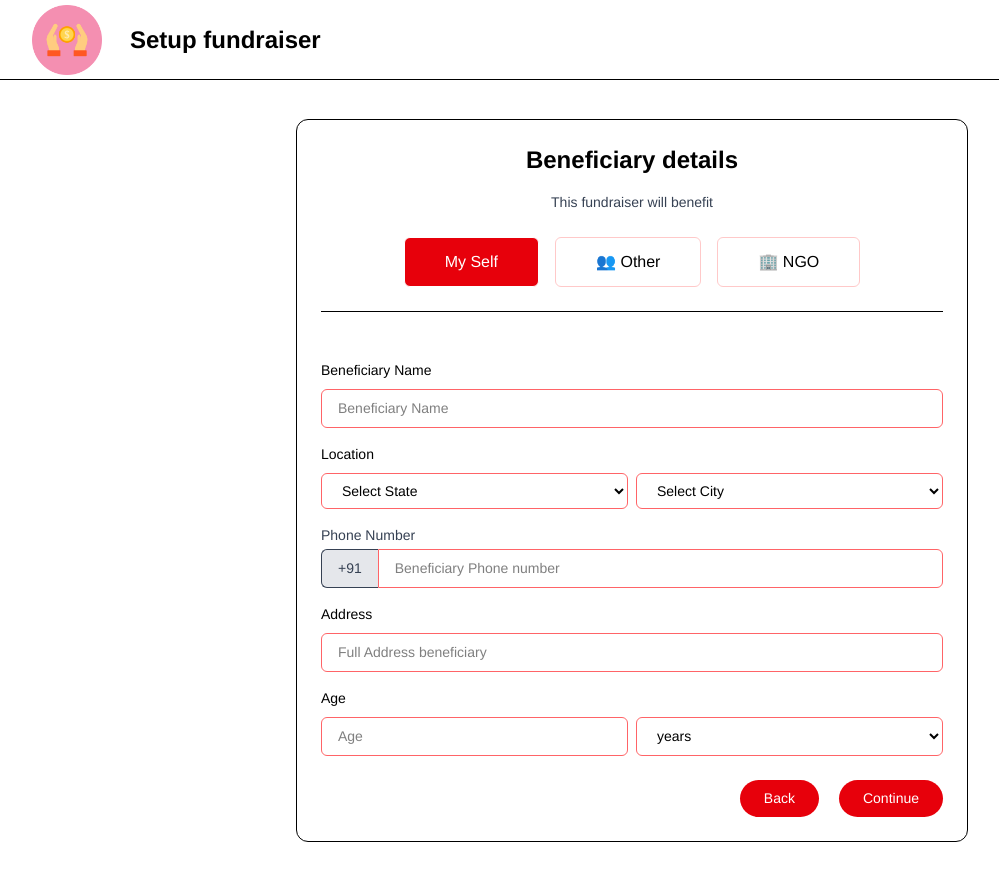
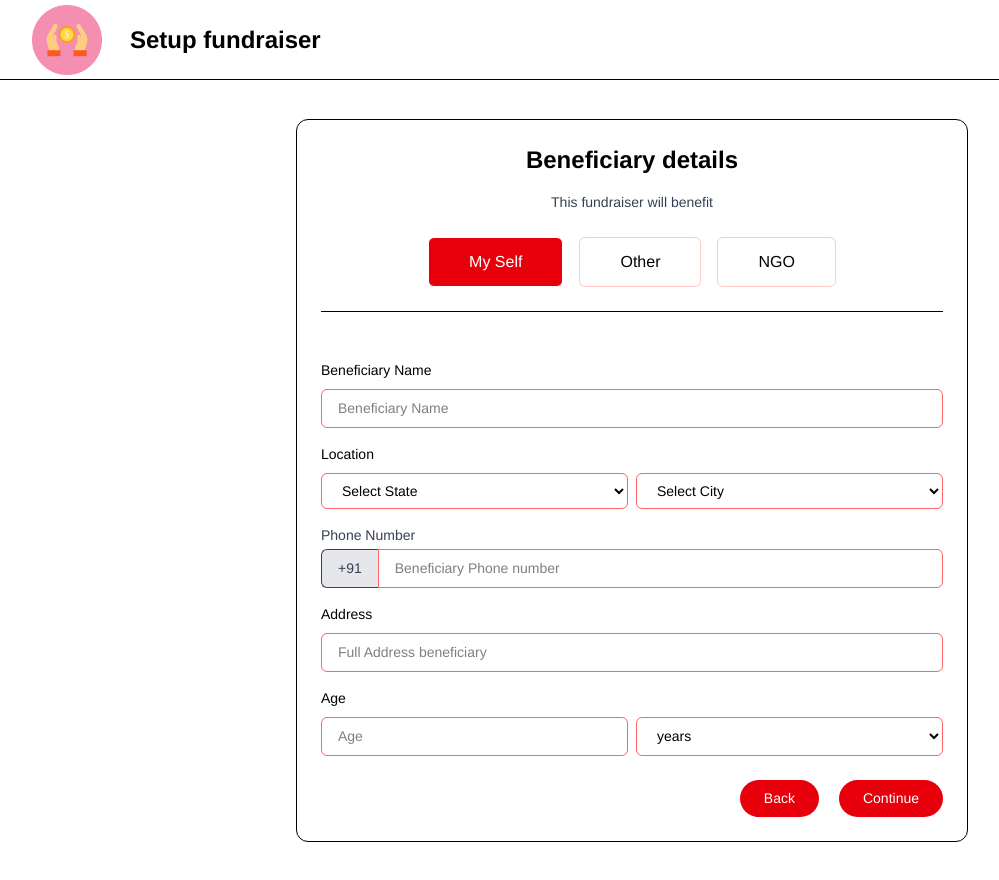
Before and after one commit to jaypawar2004/Donate-Box, a React (Vite) app: page /beneficiary in a window 1280 px wide. Shown: the whole page, without its empty margins (8-1007 px from the left). Built offline with nearby package versions, Linux system fonts and the light colour scheme.

Commit message:
benneficiaryIcon remove

```diff
--- a/src/Fundraiser/BeneficiaryDetails.jsx
+++ b/src/Fundraiser/BeneficiaryDetails.jsx
@@ -329,7 +329,7 @@ const BeneficiaryDetails = () => {
                 }`}
                 onClick={() => handleSelection("Others")}
               >
-                👥 Other
+                 Other
               </button>
               <button
                 className={`lg:py-3 lg:px-10 py-3 px-5 rounded-md border transition text-sm sm:text-base font-medium ${
@@ -339,7 +339,7 @@ const BeneficiaryDetails = () => {
                 }`}
                 onClick={() => handleSelection("Registered NGO")}
               >
-                🏢 NGO
+                 NGO
               </button>
             </div>
 
```
